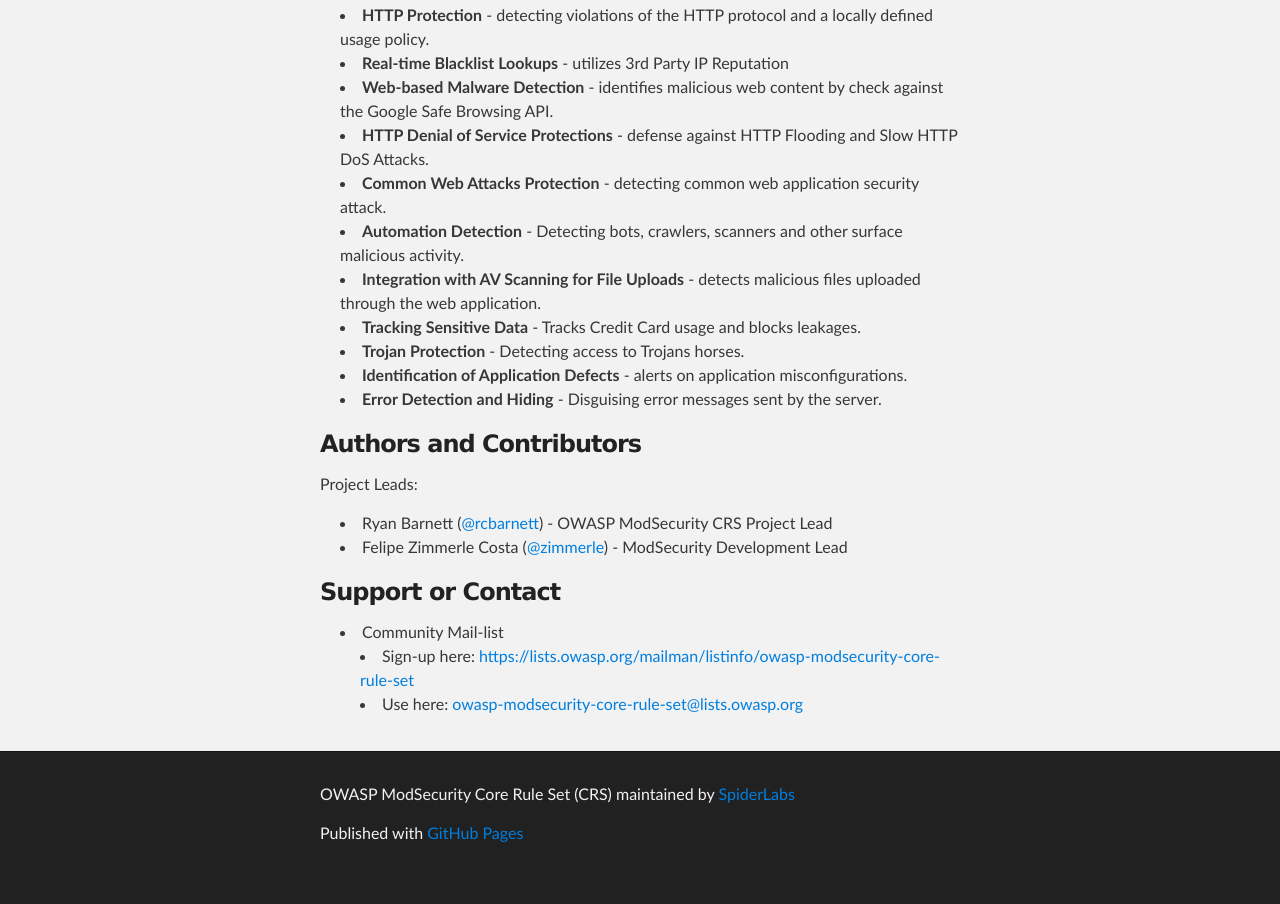
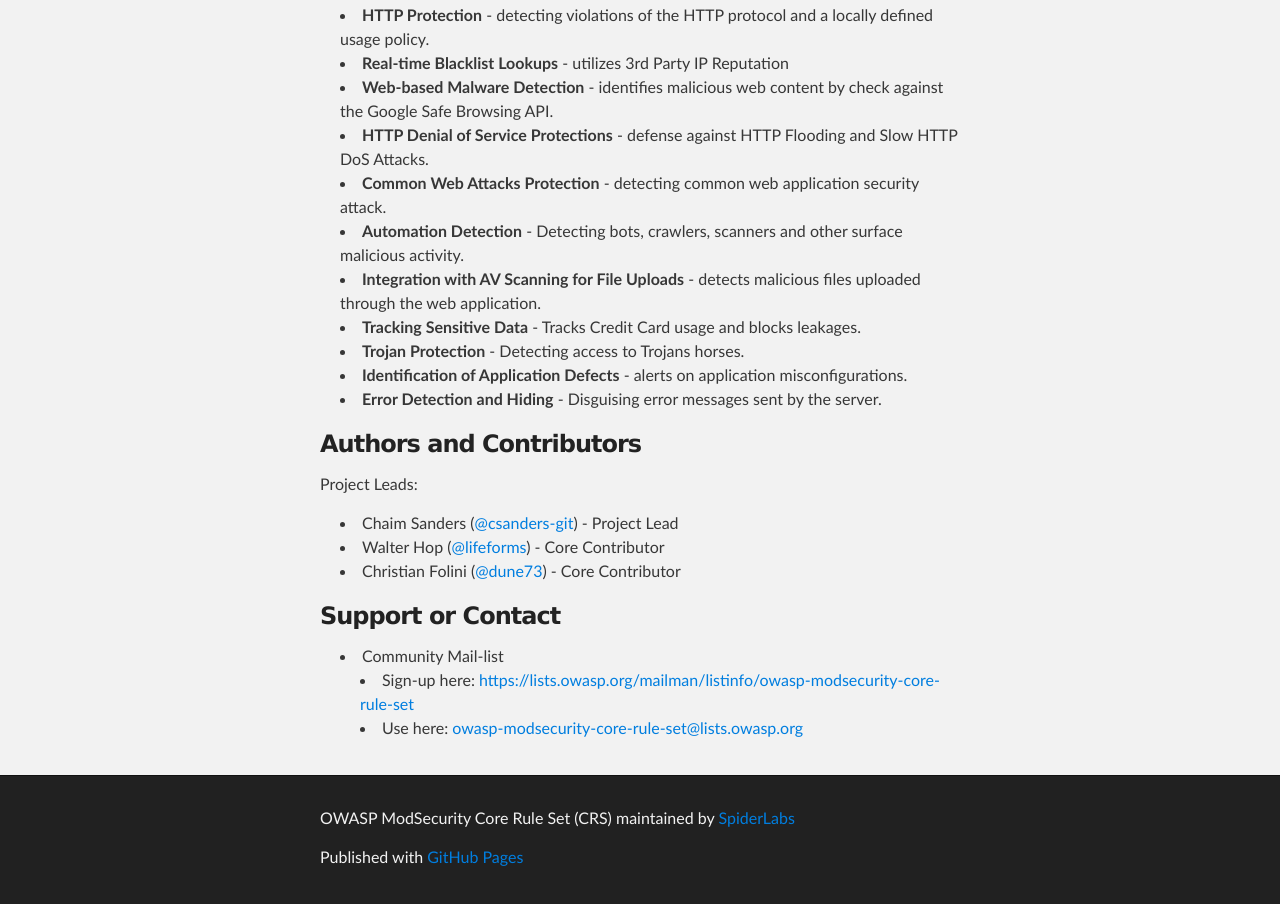
Before and after one commit to SpiderLabs/owasp-modsecurity-crs, a plain HTML site: page index.html in a window 1280 px wide. Shown: the part 742-1646 px from the top of the page. Before the commit the page ends 1622 px from the top, so only its background shows below. Drawn offline with Linux system fonts and the light colour scheme.

Commit message:
updating contributors section

```diff
--- a/index.html
+++ b/index.html
@@ -67,8 +67,10 @@
 <p>Project Leads:</p>
 
 <ul>
-<li>Ryan Barnett (<a href="https://github.com/rcbarnett" class="user-mention">@rcbarnett</a>) - OWASP ModSecurity CRS Project Lead</li>
-<li>Felipe Zimmerle Costa (<a href="https://github.com/zimmerle" class="user-mention">@zimmerle</a>) - ModSecurity Development Lead</li>
+<li>Chaim Sanders (<a href="https://github.com/csanders-git" class="user-mention">@csanders-git</a>) - Project Lead</li>
+<li>Walter Hop (<a href="https://github.com/lifeforms" class="user-mention">@lifeforms</a>) - Core Contributor</li>
+<li>Christian Folini (<a href="https://github.com/dune73" class="user-mention">@dune73</a>) - Core Contributor</li>
+
 </ul><h3>Support or Contact</h3>
 
 <ul>
```
